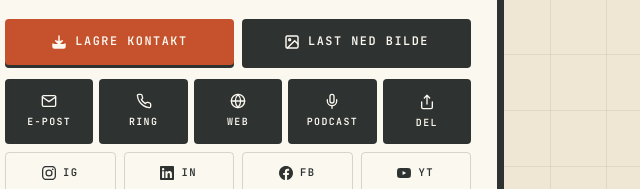
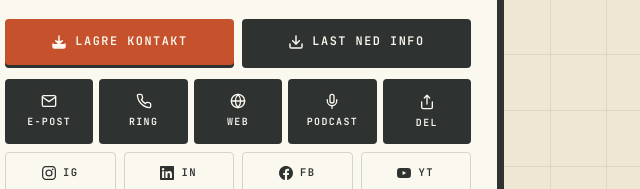
Before and after one commit to hegechristine/sider, a plain HTML site: page visittkort/index.html in a window 1280 px wide. Shown: the part 338-527 px from the top of the page, 402-1042 px from the left. Drawn offline with Linux system fonts and the light colour scheme.

Commit message:
Omdøp "Last ned bilde" → "Last ned info" + download-ikon
Begge nedlastingsknappene har nå download-pil og start med "Last ned"/
"Lagre" — etiketten klargjør hva man får (kontaktfil vs bildefil).

Co-Authored-By: Claude Opus 4.7 (1M context) <noreply@anthropic.com>

```diff
--- a/visittkort/index.html
+++ b/visittkort/index.html
@@ -755,8 +755,8 @@
         Lagre kontakt
       </button>
       <a href="visittkort-bilde.png" target="_blank" rel="noopener" download="Hege-Christine-Brunsvik.png" class="save-image">
-        <svg viewBox="0 0 24 24" fill="none" stroke="currentColor" stroke-width="2.2" stroke-linecap="round" stroke-linejoin="round"><rect x="3" y="3" width="18" height="18" rx="2"/><circle cx="8.5" cy="8.5" r="1.5"/><polyline points="21,15 16,10 5,21"/></svg>
-        Last ned bilde
+        <svg viewBox="0 0 24 24" fill="none" stroke="currentColor" stroke-width="2.2" stroke-linecap="round" stroke-linejoin="round"><path d="M21 15v4a2 2 0 0 1-2 2H5a2 2 0 0 1-2-2v-4"/><polyline points="7 10 12 15 17 10"/><line x1="12" y1="15" x2="12" y2="3"/></svg>
+        Last ned info
       </a>
     </div>
 
```
